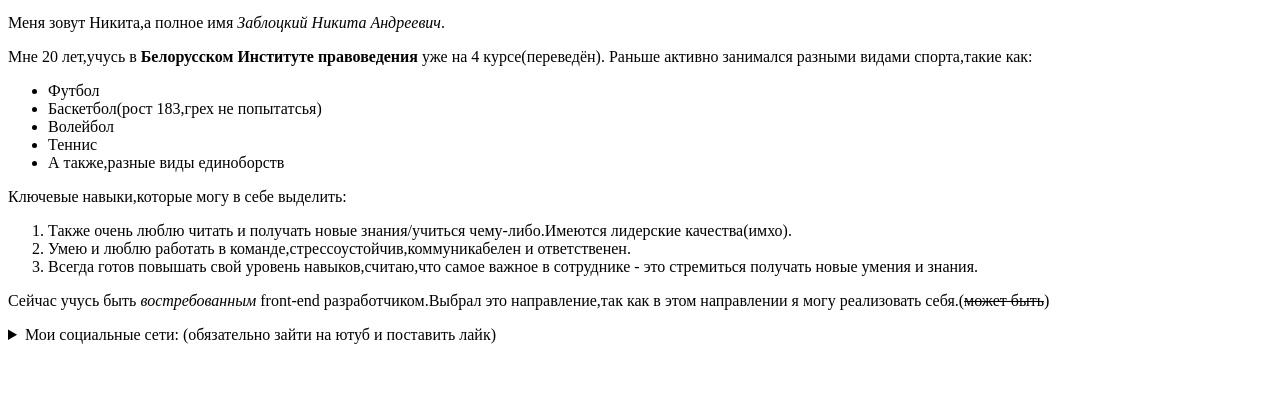
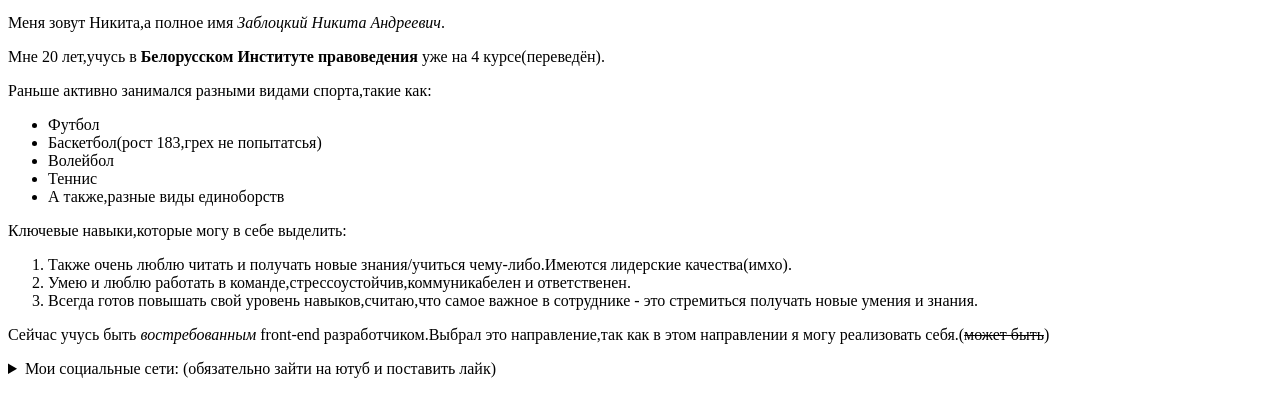
Before and after one commit to ugroza3/lesson-1, a plain HTML site: page index.html in a window 1280 px wide. Shown: the part 373-790 px from the top of the page. Drawn offline with Linux system fonts and the light colour scheme.

Commit message:
Update index.html

```diff
--- a/index.html
+++ b/index.html
@@ -13,9 +13,9 @@
     <a href="https://vk.com/klassik993"><img src="https://sun2.beltelecom-by-minsk.userapi.com/c857136/v857136502/1aebb6/pUnbHJ6RQms.jpg" alt="Это я:)" width="250px" height="300px"></a>
   </header>
       <p>Меня зовут Никита,а полное имя <i>Заблоцкий Никита Андреевич</i>.</p>
-Мне 20 лет,учусь в <strong> Белорусском Институте правоведения </strong> уже на 4 курсе(переведён).
+<p>Мне 20 лет,учусь в <strong> Белорусском Институте правоведения </strong> уже на 4 курсе(переведён).</p>
 
-  Раньше активно занимался разными видами спорта,такие как:
+  <p>Раньше активно занимался разными видами спорта,такие как:</p>
   <ul>
   <li>Футбол</li>
   <li>Баскетбол(рост 183,грех не попытатсья)</li>
@@ -24,7 +24,7 @@
   <li>А также,разные виды единоборств</li>
 </ul>
 
-  Ключевые навыки,которые могу в себе выделить:
+  <p>Ключевые навыки,которые могу в себе выделить:</p>
   <ol>
   <li>Также очень люблю читать и получать новые знания/учиться чему-либо.Имеются лидерские качества(имхо).</li>
   <li>Умею и люблю работать в команде,стрессоустойчив,коммуникабелен и ответственен.</li>
```
